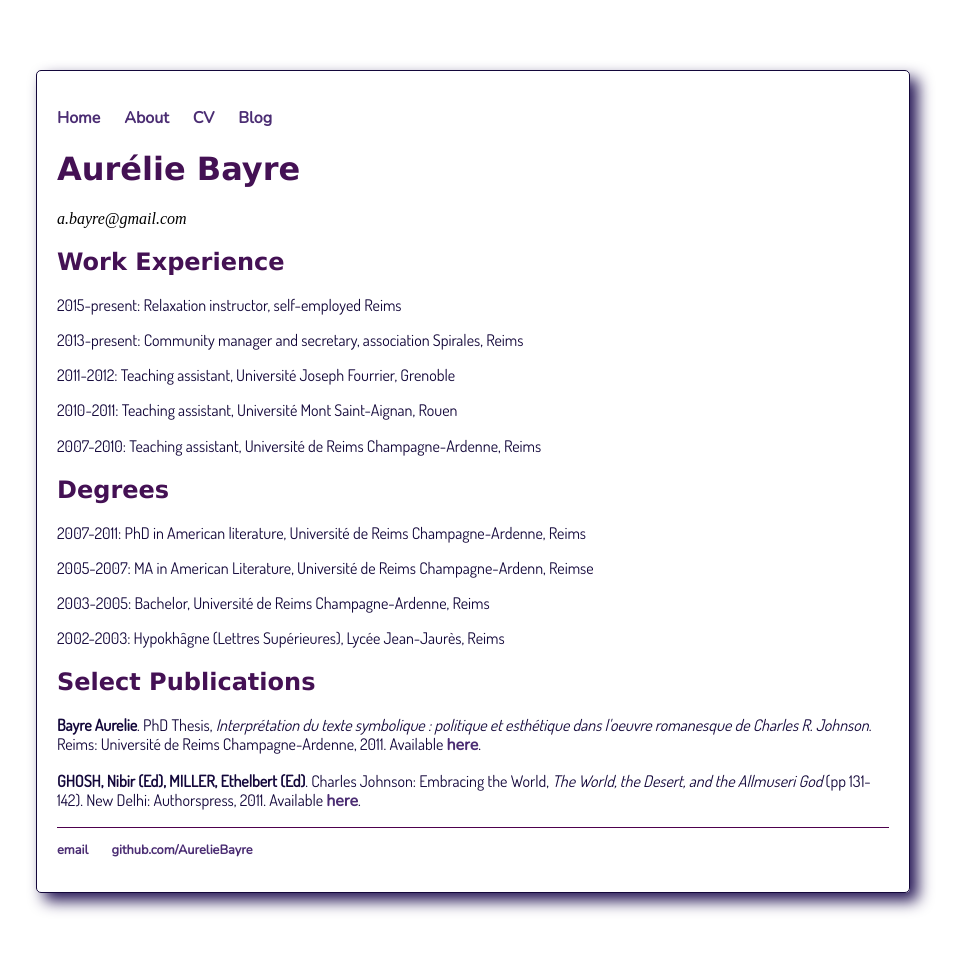
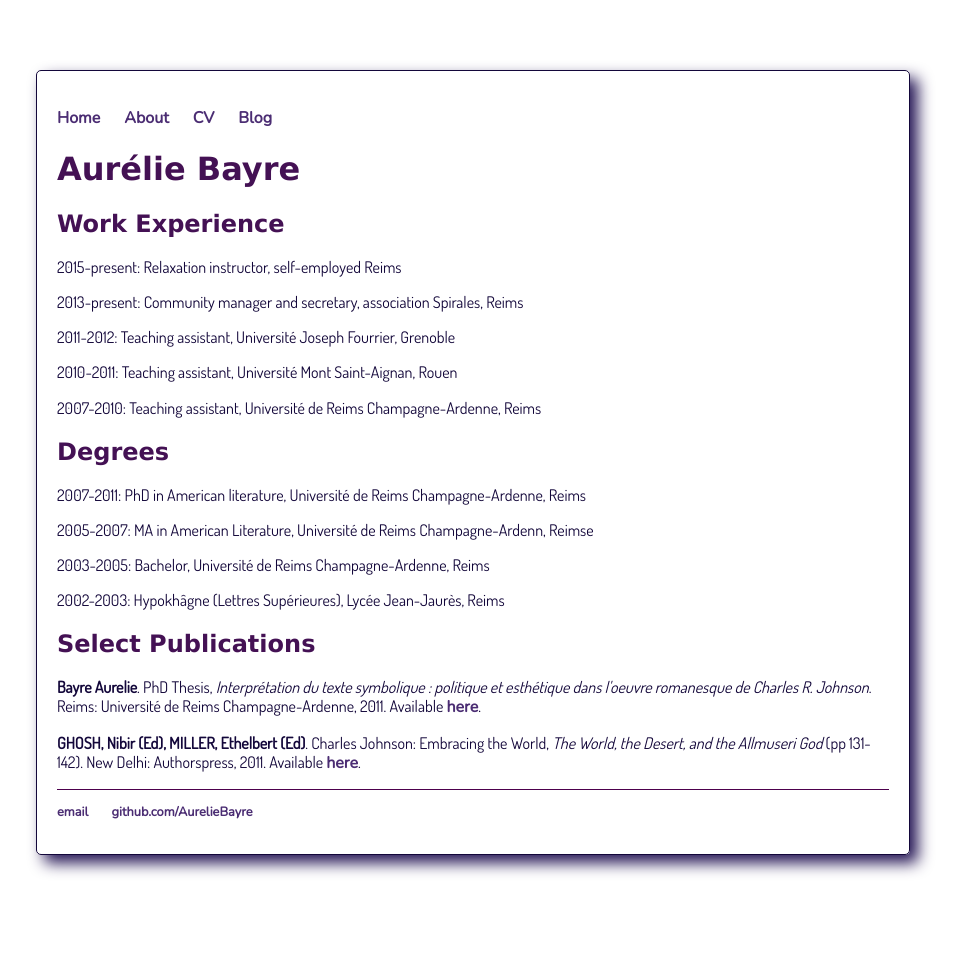
Before and after one commit to AurelieBayre/aurelieBayre.github.io, a Jekyll site: the page built from cv/index.html, in a window 1280 px wide. Shown: the whole page, without its empty margins (167-1128 px from the left). Built offline with Jekyll 4.4.1, drawn with Linux system fonts in a browser that asks for light colours; after the commit the page ends 925 px from its top, so only the background shows below that.

Commit message:
Update index.html

```diff
--- a/cv/index.html
+++ b/cv/index.html
@@ -13,10 +13,12 @@ title: Aurelie Bayre, Geek Padawan and Web Developer
           <!--
 	<strong>Affiliation</strong><br>
 	Street Address<br>
-	City State 12345<br>
-	<abbr title="phone">P:</abbr> (123) 456-7890<br>
+	City State Reims, Marne, région Grand Est<br>
+	<abbr title="phone">P:</abbr> 336 631 743 52 <br>
+<span class="obfuscate">a.bayre@gmail.com</span>
 -->
-	<span class="obfuscate">a.bayre@gmail.com</span>
+
+
 	</address>
 	<h2>Work Experience</h2>
 		<p>2015-present: Relaxation instructor, self-employed Reims</p>
```
